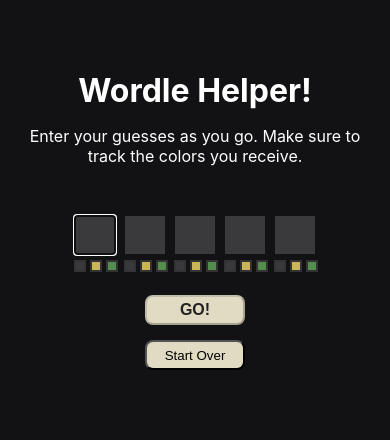
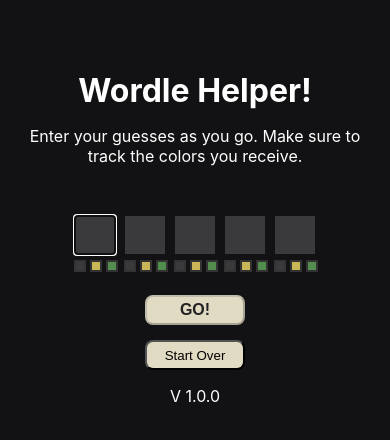
Before and after one commit to CJSpohn/wordle-helper, a React (Create React App) app: page / in a window 390 px wide. Shown: the top 440 px of the page. Built offline with nearby package versions, Linux system fonts and the light colour scheme.

Commit message:
Add version for mobile debug

```diff
--- a/src/App.jsx
+++ b/src/App.jsx
@@ -201,6 +201,7 @@ const App = () => {
       <button className="new-word-button" onClick={handleStartOver}>
         Start Over
       </button>
+      <p>V 1.0.0</p>
     </div>
   );
 };
```
